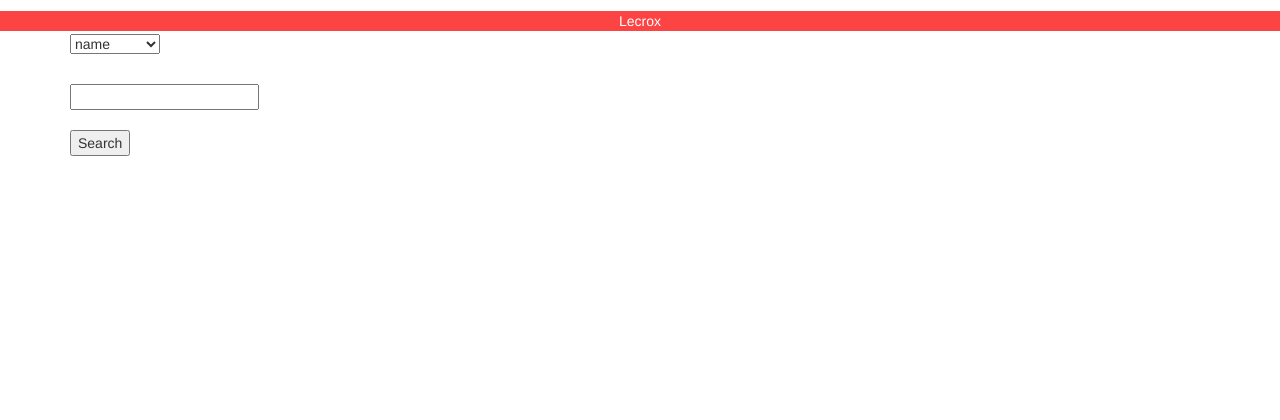
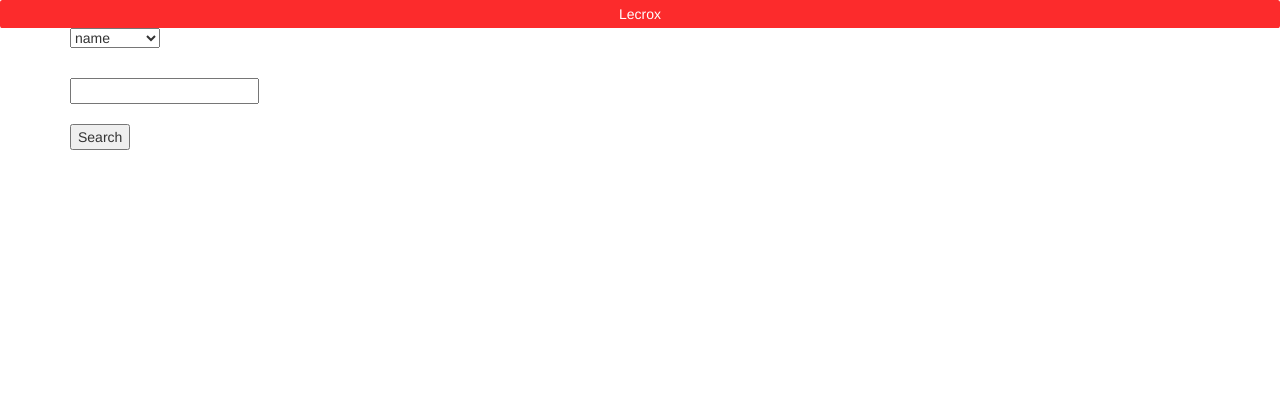
Before and after one commit to Chaostheorie/Lecrox, a Flask app: page / in a window 1280 px wide. Shown: the top 420 px of the page. Run offline with Flask 2, Linux system fonts and the light colour scheme; a user stored in the database is signed in; some libraries are stand-ins or nearby versions.

Commit message:
update style.css

```diff
--- a/static/style.css
+++ b/static/style.css
@@ -20,10 +20,13 @@ div {
 	text-align:center;
 	border-top-style:solid;
 	border-bottom-style:solid;
-	margin-bottom:0px;
-	margin-top:8px;
-	border-bottom-width:3px;
-	border-top-width:3px;
+	border-bottom-width:0.3vw;
+	border-top-width:0.3vw;
+	margin: auto;
+	padding-top: 0.3vw;
+	padding-bottom: 0.3vw;
+	border: 3vw;
+	border-radius: 0.2vw;
 	text-decoration: none;
 }
 
--- a/templates/results.html
+++ b/templates/results.html
@@ -2,7 +2,7 @@
 {% block app_content %}
 
     <p>
-     Found total {{ total }} snippets matching the search "{{ search }}"
+     Found total {{ total }} snippets matching the search "{{ search }}":
     </p>
     <p>
     <table>
```
